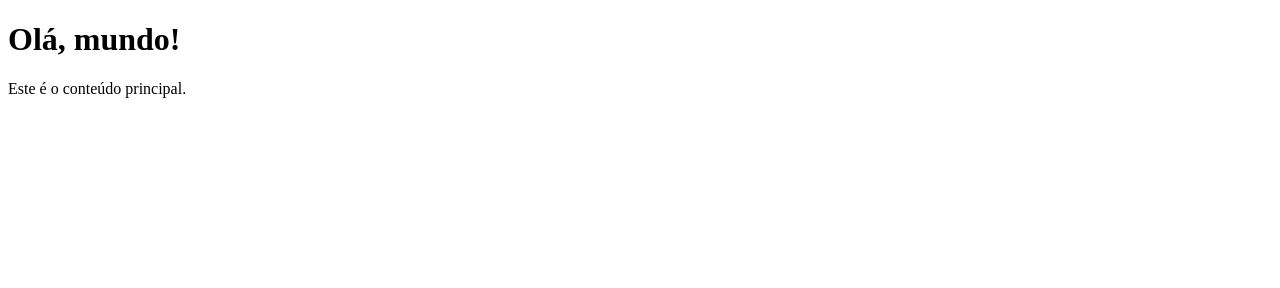
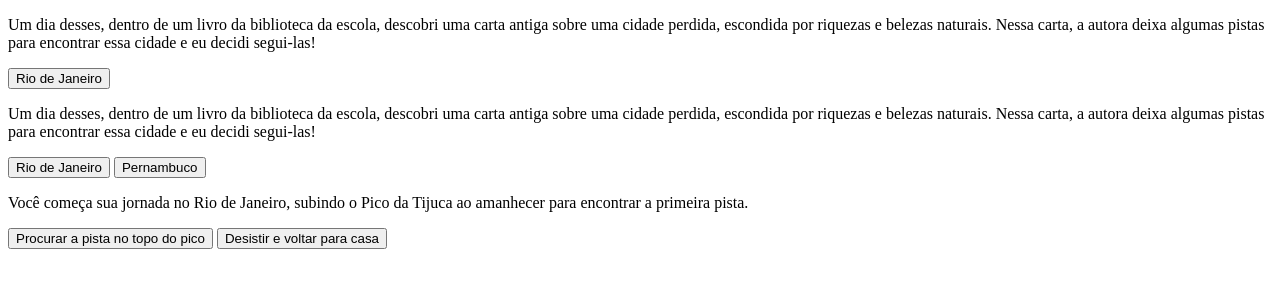
Before and after one commit to erickhasper-droid/criando-uma-aventura, a plain HTML site: page index.html in a window 1280 px wide. Drawn offline with Linux system fonts and the light colour scheme.

Commit message:
Update index.html

```diff
--- a/index.html
+++ b/index.html
@@ -6,7 +6,20 @@
     <title>Em busca da cidade perdida</title>
 </head>
 <body>
-    <h1>Olá, mundo!</h1>
-    <p>Este é o conteúdo principal.</p>
-</body>
-</html>
+    <main>
+          <div>
+             <p>Um dia desses, dentro de um livro da biblioteca da escola, descobri uma carta antiga sobre uma cidade perdida, escondida por riquezas e belezas naturais. Nessa carta, a autora deixa algumas pistas para encontrar essa cidade e eu decidi segui-las!</p>
+       	 <button> Rio de Janeiro </button>
+          </div>
+        <main>
+        <div class="passo ativo" id="passo-0">
+            <p>Um dia desses, dentro de um livro da biblioteca da escola, descobri uma carta antiga sobre uma cidade perdida, escondida por riquezas e belezas naturais. Nessa carta, a autora deixa algumas pistas para encontrar essa cidade e eu decidi segui-las!</p>
+            <button class="btn-proximo" data-proximo="1">Rio de Janeiro</button>
+            <button class="btn-proximo" data-proximo="2">Pernambuco</button>
+        </div>
+        <div class="passo" id="passo-1">
+            <p>Você começa sua jornada no Rio de Janeiro, subindo o Pico da Tijuca ao amanhecer para encontrar a primeira pista.</p>
+            <button class="btn-proximo" data-proximo="3">Procurar a pista no topo do pico</button>
+            <button class="btn-proximo" data-proximo="4">Desistir e voltar para casa</button>
+        </div>
+        </main>
```
